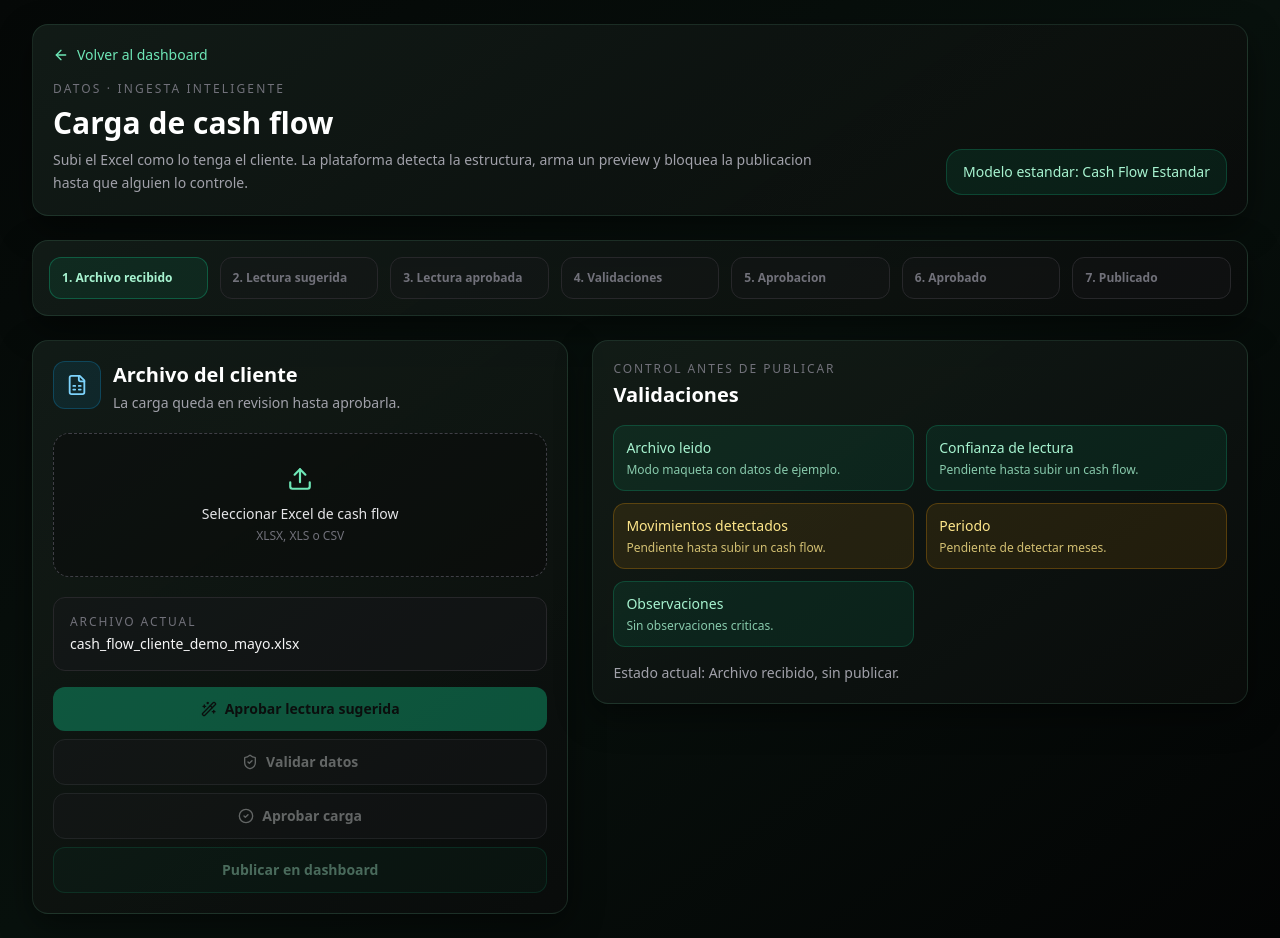
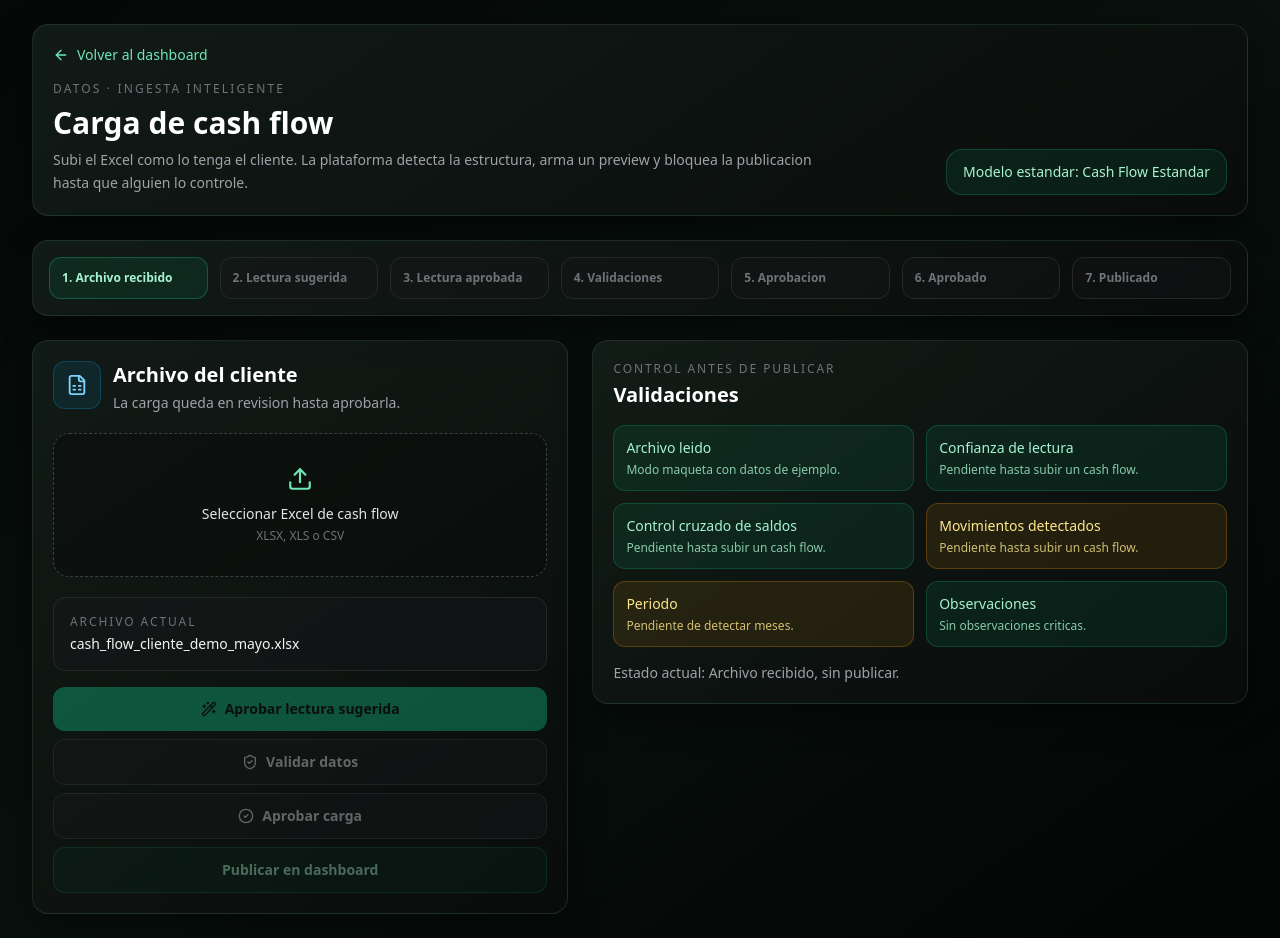
Before and after one commit to neronpchari-chaca/el-carmen-intelligence-dashboard, a Next.js app: page /data-ingestion in a window 1280 px wide. Built offline with nearby package versions, Linux system fonts and the light colour scheme.

Commit message:
Mostrar asistente de cierre en ingesta

```diff
--- a/app/data-ingestion/page.tsx
+++ b/app/data-ingestion/page.tsx
@@ -5,6 +5,7 @@ import { useMemo, useState } from 'react';
 import { ArrowLeft, CheckCircle2, FileSpreadsheet, ShieldCheck, Upload, Wand2 } from 'lucide-react';
 import { ingestionStages, standardDatasetSchemas, type IngestionStage } from '@/config/dataIngestion';
 import { CashFlowReadingDiagnosticPanel } from '@/components/ingestion/CashFlowReadingDiagnosticPanel';
+import { CashFlowReconciliationPanel } from '@/components/ingestion/CashFlowReconciliationPanel';
 import { IngestionIssuesPanel } from '@/components/ingestion/IngestionIssuesPanel';
 import { IngestionTotalsPanel } from '@/components/ingestion/IngestionTotalsPanel';
 import { IngestionValidationPanel, type IngestionValidationCheck } from '@/components/ingestion/IngestionValidationPanel';
@@ -77,6 +78,7 @@ export default function DataIngestionPage() {
 
   const issues = parseResult?.issues ?? [];
   const lowConfidence = parseResult?.readingDiagnostic.confidence === 'baja';
+  const reconciliationWarnings = parseResult?.reconciliation.filter((row) => row.status === 'warning').length ?? 0;
   const canValidate = Boolean(parseResult && approvedReading && parseResult.records.length > 0 && !lowConfidence);
   const showPreview = Boolean(parseResult) || (stage !== 'received' && stage !== 'ai-mapping-suggested');
 
@@ -92,6 +94,11 @@ export default function DataIngestionPage() {
       detail: parseResult
         ? `${parseResult.readingDiagnostic.confidence} (${parseResult.readingDiagnostic.confidenceScore}/100). ${lowConfidence ? 'Requiere revisar antes de publicar.' : 'Puede pasar a control humano.'}`
         : 'Pendiente hasta subir un cash flow.',
+    },
+    {
+      label: 'Control cruzado de saldos',
+      status: reconciliationWarnings > 0 ? 'warning' : 'ok',
+      detail: parseResult ? `${parseResult.reconciliation.length - reconciliationWarnings}/${parseResult.reconciliation.length} meses conciliados.` : 'Pendiente hasta subir un cash flow.',
     },
     {
       label: 'Movimientos detectados',
@@ -131,13 +138,15 @@ export default function DataIngestionPage() {
         return;
       }
 
+      const warningCount = result.reconciliation.filter((row) => row.status === 'warning').length;
+
       setParseResult(result);
       setFileDiagnostic({
-        status: result.records.length > 0 && result.issues.length === 0 && result.readingDiagnostic.confidence !== 'baja' ? 'ok' : 'warning',
+        status: result.records.length > 0 && result.issues.length === 0 && result.readingDiagnostic.confidence !== 'baja' && warningCount === 0 ? 'ok' : 'warning',
         title: result.records.length > 0 ? 'Cash flow detectado' : 'Requiere revision',
         detail:
           result.records.length > 0
-            ? `El sistema detecto una estructura de cash flow con confianza ${result.readingDiagnostic.confidence}. Revisar diagnostico antes de publicar.`
+            ? `El sistema detecto una estructura de cash flow con confianza ${result.readingDiagnostic.confidence}. ${warningCount ? `${warningCount} mes(es) no cierran contra saldo final.` : 'Los saldos detectados cierran dentro de tolerancia.'}`
             : 'El archivo se leyo, pero no se pudo detectar una estructura suficiente para normalizar movimientos.',
         records: result.records.length,
         monthRange: result.monthRange,
@@ -292,6 +301,7 @@ export default function DataIngestionPage() {
             ) : null}
 
             {parseResult ? <CashFlowReadingDiagnosticPanel result={parseResult} /> : null}
+            {parseResult ? <CashFlowReconciliationPanel result={parseResult} /> : null}
             <IngestionValidationPanel checks={validationChecks} currentStage={ingestionStages[stage]} />
             <IngestionIssuesPanel issues={issues} />
           </section>
```
